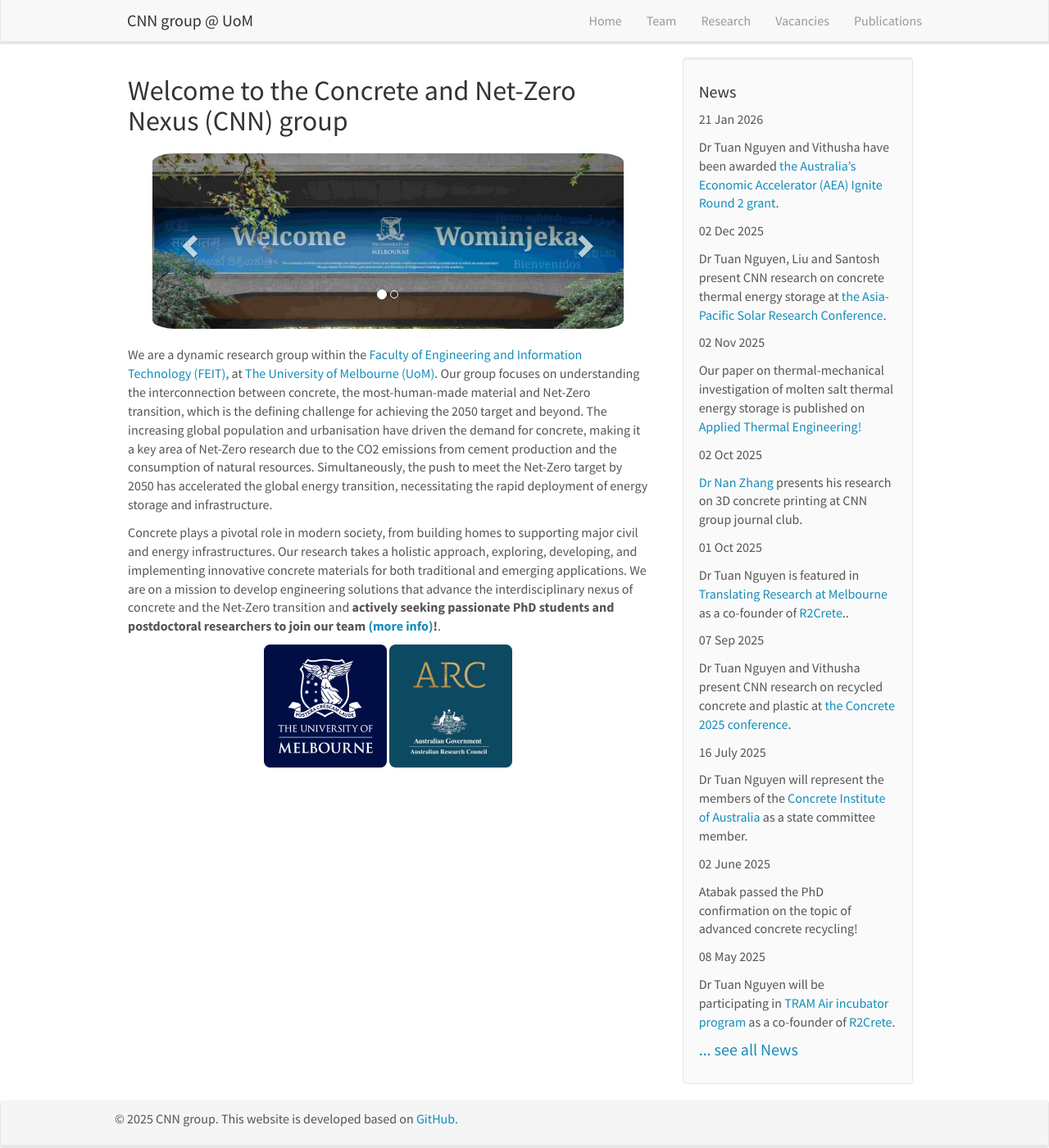
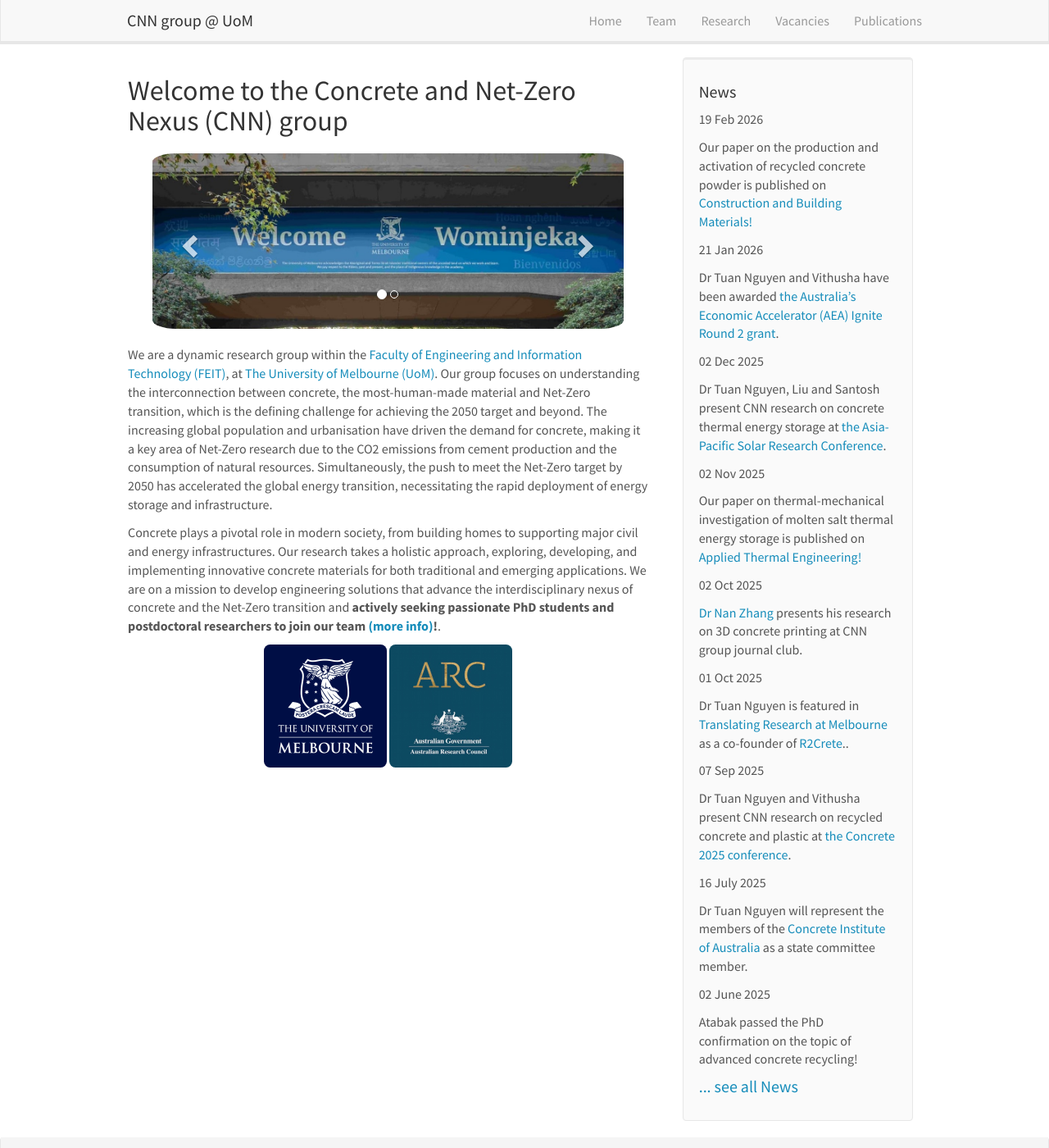
Before and after one commit to tuannguyenngoc/cnn-group, a Jekyll site: the page built from _pages/home.md, in a window 1280 px wide and 1400 px high. Shown: the whole window at 82% size. Built offline with Jekyll 4.4.1, drawn with Linux system fonts in a browser that asks for light colours; nearby versions of some CDN libraries.

Commit message:
Update news.yml

```diff
--- a/_data/news.yml
+++ b/_data/news.yml
@@ -1,3 +1,6 @@
+- date: 19 Feb 2026
+  headline: Our paper on the production and activation of recycled concrete powder is published on <a href="https://www.sciencedirect.com/science/article/pii/S0950061826005969">Construction and Building Materials!</a>
+
 - date: 21 Jan 2026
   headline: Dr Tuan Nguyen and Vithusha have been awarded <a href="https://www.unimelb.edu.au/newsroom/news/2026/january/federal-funding-supports-commercialisation-of-research-innovations-across-key-sectors">the Australia’s Economic Accelerator (AEA) Ignite Round 2 grant</a>.
 
```
